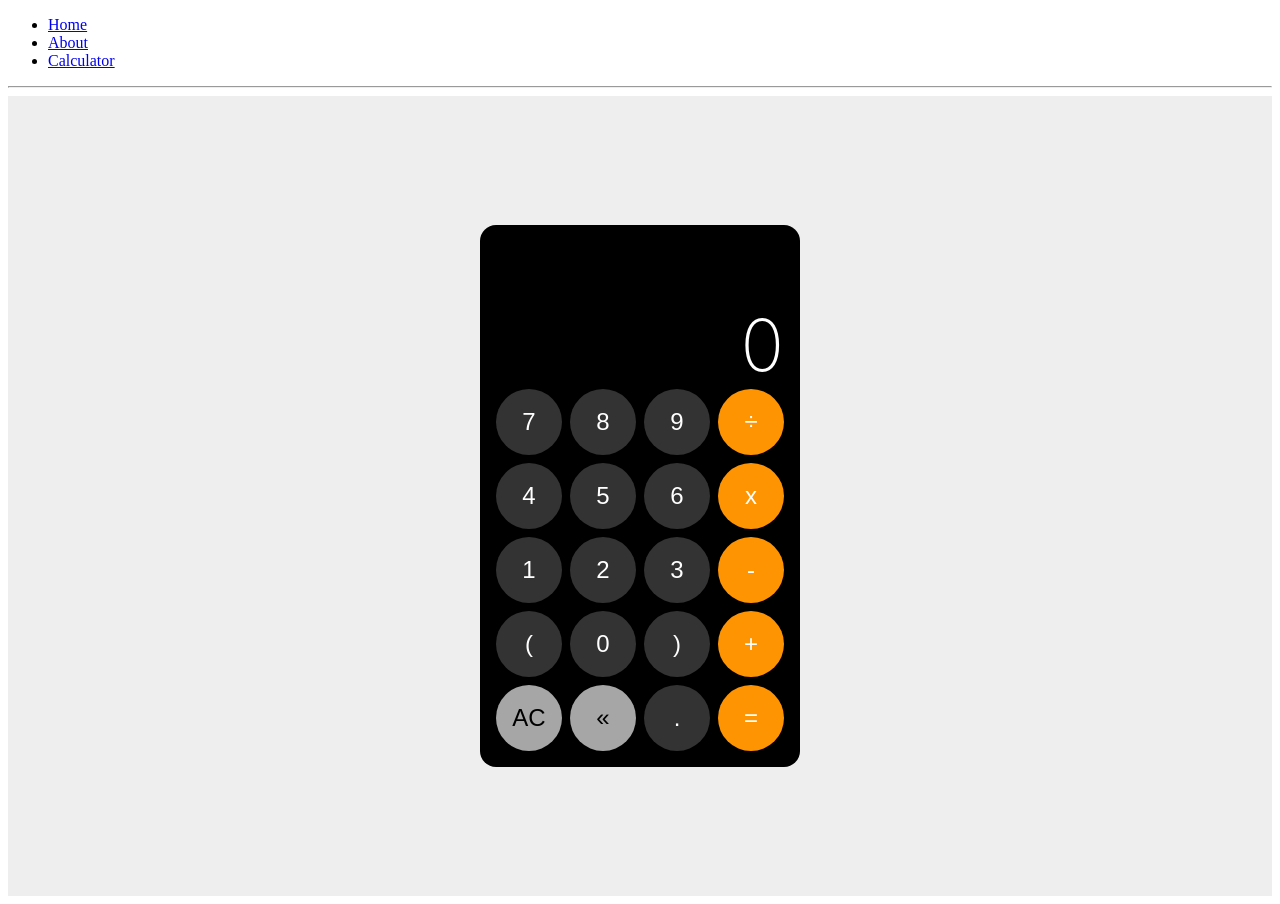
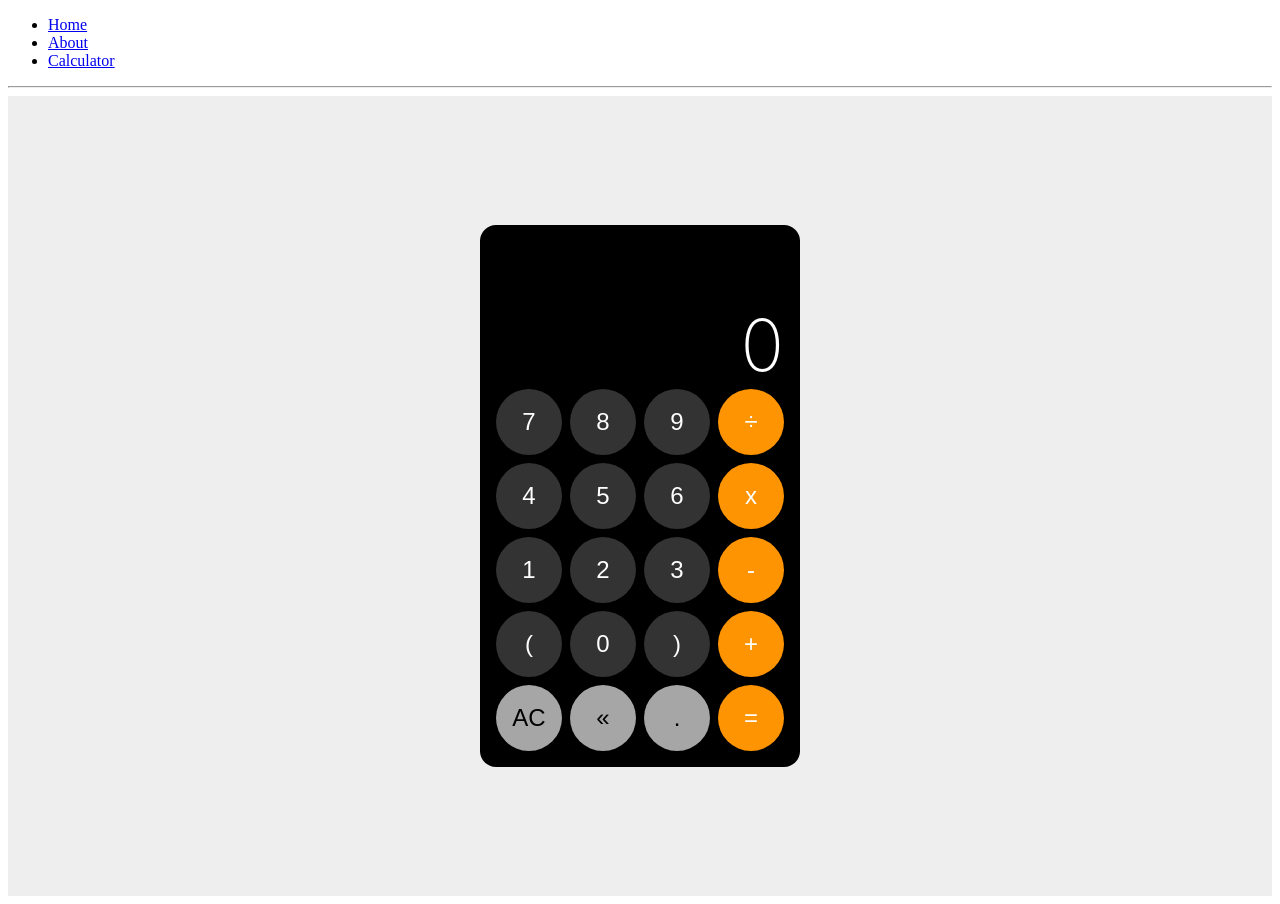
Before and after one commit to OffS3c/dumb-calculator, a React (Create React App) app: page /calculator in a window 1280 px wide. Built offline with nearby package versions, Linux system fonts and the light colour scheme.

Commit message:
. design

```diff
--- a/src/Calculator/Panel/Keyboard/board.js
+++ b/src/Calculator/Panel/Keyboard/board.js
@@ -144,7 +144,7 @@ const board = [
       character: '.',
       type: 'number',
       value: '.',
-      classes: "c-calculator__button",
+      classes: "c-calculator__button c-calculator__button--function",
 
     },
     {
```
